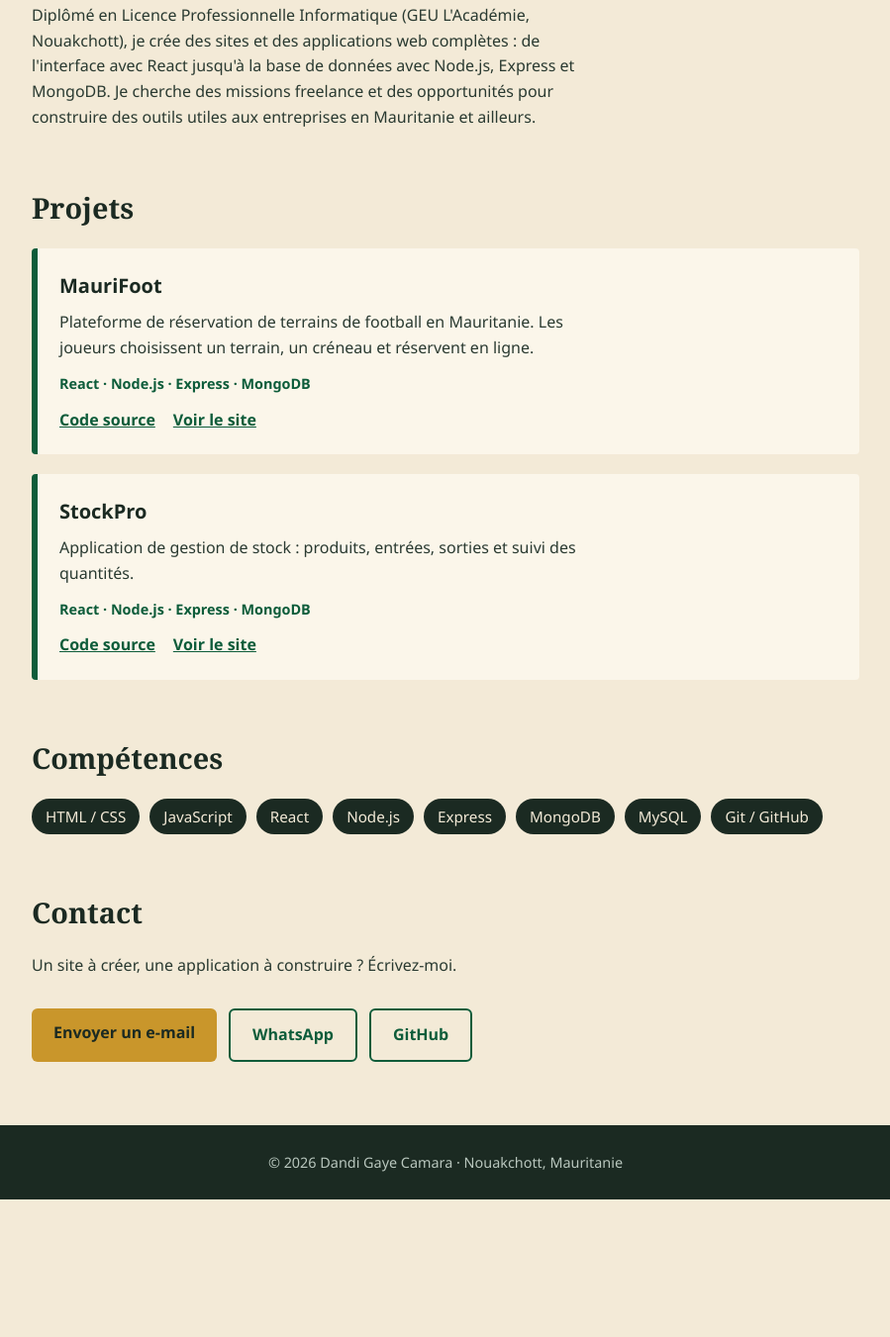
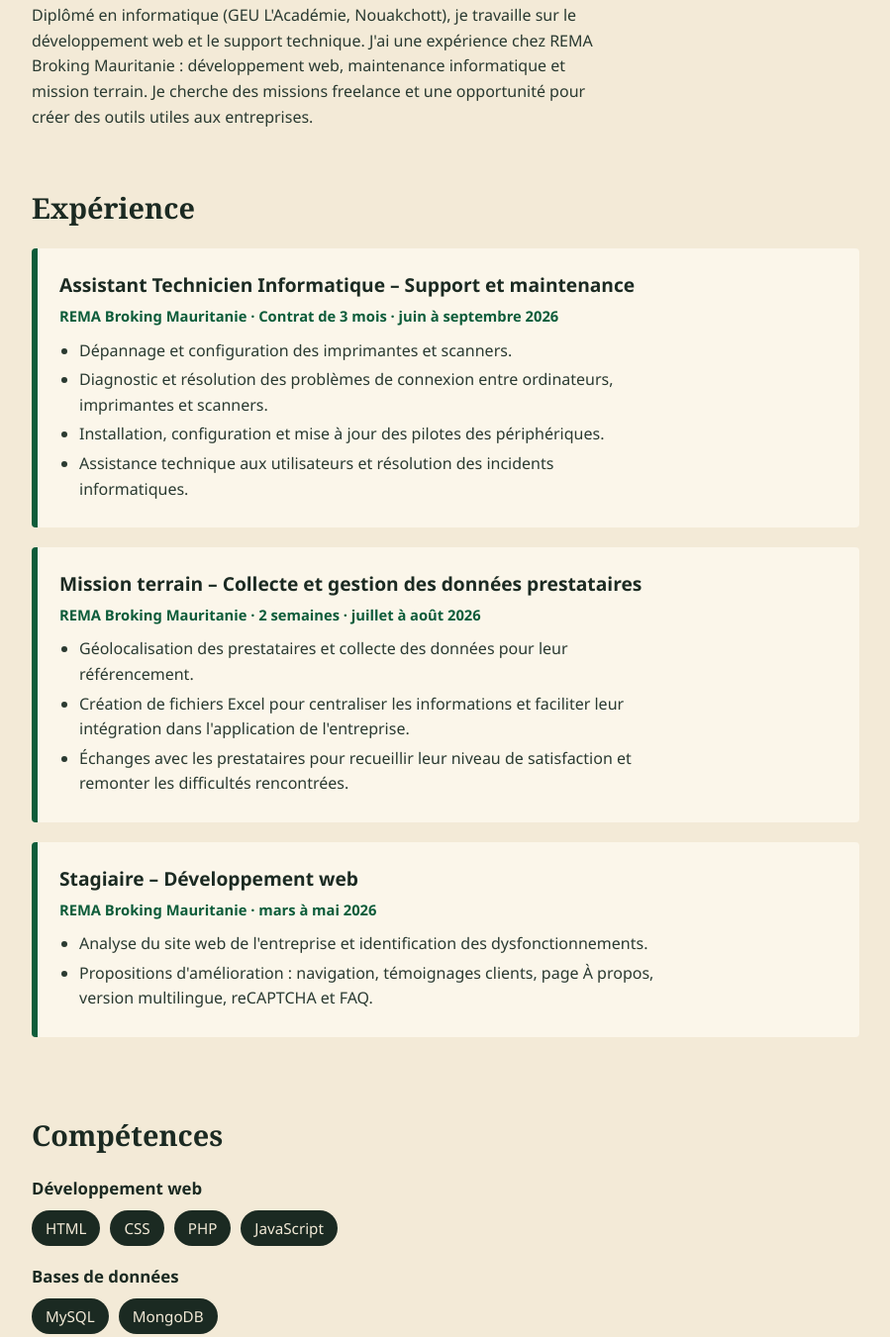
Before and after one commit to dandicamara/portfolio, a plain HTML site: page index.html in a window 1280 px wide. Shown: the part 488-1839 px from the top of the page at 99% size, without its empty margins (190-1089 px from the left). Before the commit the page ends 1700 px from the top, so only its background shows below. Drawn offline with Linux system fonts and the light colour scheme.

Commit message:
Add files via upload

```diff
--- a/index.html
+++ b/index.html
@@ -4,48 +4,45 @@
 <meta charset="UTF-8">
 <meta name="viewport" content="width=device-width, initial-scale=1">
 <title>Dandi Gaye Camara – Développeur Web Junior</title>
-<meta name="description" content="Développeur web junior à Nouakchott. React, Node.js, Express, MongoDB.">
+<meta name="description" content="Développeur web junior et support technique à Nouakchott. HTML, CSS, JavaScript, PHP, MySQL, MongoDB.">
 <style>
-  :root {
-    --sable: #f3ead7;
-    --encre: #1b2a22;
-    --vert: #0d5c3a;
-    --or: #c9962b;
-    --texte: #2a3a31;
-    --carte: #fbf6ea;
-  }
-  * { box-sizing: border-box; margin: 0; padding: 0; }
-  html { scroll-behavior: smooth; }
-  body { font-family: "Segoe UI", system-ui, sans-serif; background: var(--sable); color: var(--texte); line-height: 1.6; }
-  a:focus-visible, .btn:focus-visible { outline: 3px solid var(--or); outline-offset: 3px; }
-  .wrap { max-width: 880px; margin: 0 auto; padding: 0 22px; }
+  :root { --sable:#f3ead7; --encre:#1b2a22; --vert:#0d5c3a; --or:#c9962b; --texte:#2a3a31; --carte:#fbf6ea; }
+  * { box-sizing:border-box; margin:0; padding:0; }
+  html { scroll-behavior:smooth; }
+  body { font-family:"Segoe UI",system-ui,sans-serif; background:var(--sable); color:var(--texte); line-height:1.6; }
+  a:focus-visible,.btn:focus-visible { outline:3px solid var(--or); outline-offset:3px; }
+  .wrap { max-width:880px; margin:0 auto; padding:0 22px; }
 
-  header { background: var(--vert); color: #fff; padding: 72px 0 64px; border-bottom: 8px solid var(--or); }
-  header h1 { font-family: Georgia, "Times New Roman", serif; font-size: clamp(2.4rem, 8vw, 4.2rem); line-height: 1.05; font-weight: 700; letter-spacing: -0.02em; }
-  header p.titre { margin-top: 14px; font-size: 1.15rem; color: #f3ead7; }
-  header p.lieu { margin-top: 4px; color: #cfe3d6; }
-  .actions { margin-top: 30px; display: flex; flex-wrap: wrap; gap: 12px; }
-  .btn { display: inline-block; padding: 12px 22px; border-radius: 6px; font-weight: 600; text-decoration: none; }
-  .btn.plein { background: var(--or); color: var(--encre); }
-  .btn.vide { border: 2px solid #f3ead7; color: #fff; }
+  header { background:var(--vert); color:#fff; padding:72px 0 64px; border-bottom:8px solid var(--or); }
+  header h1 { font-family:Georgia,"Times New Roman",serif; font-size:clamp(2.4rem,8vw,4.2rem); line-height:1.05; letter-spacing:-0.02em; }
+  header .titre { margin-top:14px; font-size:1.15rem; color:#f3ead7; }
+  header .lieu { margin-top:4px; color:#cfe3d6; }
+  .actions { margin-top:30px; display:flex; flex-wrap:wrap; gap:12px; }
+  .btn { display:inline-block; padding:12px 22px; border-radius:6px; font-weight:600; text-decoration:none; }
+  .btn.plein { background:var(--or); color:var(--encre); }
+  .btn.vide { border:2px solid #f3ead7; color:#fff; }
+  .btn.vert { border:2px solid var(--vert); color:var(--vert); }
 
-  section { padding: 56px 0 0; }
-  h2 { font-family: Georgia, serif; font-size: 1.8rem; color: var(--encre); margin-bottom: 18px; }
-  .propos p { max-width: 62ch; }
+  section { padding:56px 0 0; }
+  h2 { font-family:Georgia,serif; font-size:1.8rem; color:var(--encre); margin-bottom:18px; }
+  .propos p { max-width:62ch; }
 
-  .projets { display: grid; gap: 20px; }
-  .projet { background: var(--carte); border-left: 6px solid var(--vert); padding: 22px; border-radius: 4px; }
-  .projet h3 { font-size: 1.25rem; color: var(--encre); }
-  .projet p { margin: 8px 0 12px; max-width: 62ch; }
-  .tech { font-size: .9rem; color: var(--vert); font-weight: 600; }
-  .liens { margin-top: 12px; display: flex; gap: 18px; flex-wrap: wrap; }
-  .liens a { color: var(--vert); font-weight: 600; }
+  .poste { background:var(--carte); border-left:6px solid var(--vert); padding:22px; border-radius:4px; margin-bottom:20px; }
+  .poste h3 { font-size:1.2rem; color:var(--encre); }
+  .poste .meta { color:var(--vert); font-weight:600; font-size:.92rem; margin:4px 0 10px; }
+  .poste ul { padding-left:20px; max-width:66ch; }
+  .poste li { margin-bottom:4px; }
 
-  .competences { display: flex; flex-wrap: wrap; gap: 10px; list-style: none; }
-  .competences li { background: var(--encre); color: var(--sable); padding: 6px 14px; border-radius: 20px; font-size: .95rem; }
+  .competences { display:grid; gap:18px; }
+  .groupe h3 { font-size:1.05rem; color:var(--encre); margin-bottom:8px; }
+  .groupe ul { display:flex; flex-wrap:wrap; gap:10px; list-style:none; }
+  .groupe li { background:var(--encre); color:var(--sable); padding:6px 14px; border-radius:20px; font-size:.95rem; }
 
-  .contact p { margin-bottom: 14px; }
-  footer { margin-top: 64px; padding: 26px 0; background: var(--encre); color: #b9c7be; text-align: center; font-size: .9rem; }
+  .formation p { margin-bottom:10px; }
+  .formation strong { color:var(--encre); }
+
+  .contact p { margin-bottom:14px; }
+  footer { margin-top:64px; padding:26px 0; background:var(--encre); color:#b9c7be; text-align:center; font-size:.9rem; }
 </style>
 </head>
 <body>
@@ -53,11 +50,11 @@
 <header>
   <div class="wrap">
     <h1>Dandi Gaye Camara</h1>
-    <p class="titre">Développeur Web Junior · React, Node.js, MongoDB</p>
+    <p class="titre">Développeur Web Junior · Support et maintenance informatique</p>
     <p class="lieu">Nouakchott, Mauritanie</p>
     <div class="actions">
       <a class="btn plein" href="#contact">Me contacter</a>
-      <a class="btn vide" href="#projets">Voir mes projets</a>
+      <a class="btn vide" href="#experience">Voir mon expérience</a>
     </div>
   </div>
 </header>
@@ -66,57 +63,73 @@
 
   <section class="propos" id="apropos">
     <h2>À propos</h2>
-    <p>Diplômé en Licence Professionnelle Informatique (GEU L'Académie, Nouakchott), je crée des sites et des applications web complètes : de l'interface avec React jusqu'à la base de données avec Node.js, Express et MongoDB. Je cherche des missions freelance et des opportunités pour construire des outils utiles aux entreprises en Mauritanie et ailleurs.</p>
+    <p>Diplômé en informatique (GEU L'Académie, Nouakchott), je travaille sur le développement web et le support technique. J'ai une expérience chez REMA Broking Mauritanie : développement web, maintenance informatique et mission terrain. Je cherche des missions freelance et une opportunité pour créer des outils utiles aux entreprises.</p>
   </section>
 
-  <section id="projets">
-    <h2>Projets</h2>
-    <div class="projets">
+  <section id="experience">
+    <h2>Expérience</h2>
 
-      <article class="projet">
-        <h3>MauriFoot</h3>
-        <p>Plateforme de réservation de terrains de football en Mauritanie. Les joueurs choisissent un terrain, un créneau et réservent en ligne.</p>
-        <p class="tech">React · Node.js · Express · MongoDB</p>
-        <div class="liens">
-          <a href="https://github.com/dandicamara/maurifoot">Code source</a>
-          <a href="#">Voir le site</a>
-        </div>
-      </article>
+    <article class="poste">
+      <h3>Assistant Technicien Informatique – Support et maintenance</h3>
+      <p class="meta">REMA Broking Mauritanie · Contrat de 3 mois · juin à septembre 2026</p>
+      <ul>
+        <li>Dépannage et configuration des imprimantes et scanners.</li>
+        <li>Diagnostic et résolution des problèmes de connexion entre ordinateurs, imprimantes et scanners.</li>
+        <li>Installation, configuration et mise à jour des pilotes des périphériques.</li>
+        <li>Assistance technique aux utilisateurs et résolution des incidents informatiques.</li>
+      </ul>
+    </article>
 
-      <article class="projet">
-        <h3>StockPro</h3>
-        <p>Application de gestion de stock : produits, entrées, sorties et suivi des quantités.</p>
-        <p class="tech">React · Node.js · Express · MongoDB</p>
-        <div class="liens">
-          <a href="https://github.com/dandicamara/stockpro">Code source</a>
-          <a href="#">Voir le site</a>
-        </div>
-      </article>
+    <article class="poste">
+      <h3>Mission terrain – Collecte et gestion des données prestataires</h3>
+      <p class="meta">REMA Broking Mauritanie · 2 semaines · juillet à août 2026</p>
+      <ul>
+        <li>Géolocalisation des prestataires et collecte des données pour leur référencement.</li>
+        <li>Création de fichiers Excel pour centraliser les informations et faciliter leur intégration dans l'application de l'entreprise.</li>
+        <li>Échanges avec les prestataires pour recueillir leur niveau de satisfaction et remonter les difficultés rencontrées.</li>
+      </ul>
+    </article>
 
-    </div>
+    <article class="poste">
+      <h3>Stagiaire – Développement web</h3>
+      <p class="meta">REMA Broking Mauritanie · mars à mai 2026</p>
+      <ul>
+        <li>Analyse du site web de l'entreprise et identification des dysfonctionnements.</li>
+        <li>Propositions d'amélioration : navigation, témoignages clients, page À propos, version multilingue, reCAPTCHA et FAQ.</li>
+      </ul>
+    </article>
   </section>
 
   <section id="competences">
     <h2>Compétences</h2>
-    <ul class="competences">
-      <li>HTML / CSS</li>
-      <li>JavaScript</li>
-      <li>React</li>
-      <li>Node.js</li>
-      <li>Express</li>
-      <li>MongoDB</li>
-      <li>MySQL</li>
-      <li>Git / GitHub</li>
-    </ul>
+    <div class="competences">
+      <div class="groupe"><h3>Développement web</h3>
+        <ul><li>HTML</li><li>CSS</li><li>PHP</li><li>JavaScript</li></ul></div>
+      <div class="groupe"><h3>Bases de données</h3>
+        <ul><li>MySQL</li><li>MongoDB</li></ul></div>
+      <div class="groupe"><h3>Programmation</h3>
+        <ul><li>Java</li><li>Laravel 11 (en apprentissage)</li></ul></div>
+      <div class="groupe"><h3>Bureautique</h3>
+        <ul><li>Microsoft Word</li><li>Excel</li><li>PowerPoint</li></ul></div>
+      <div class="groupe"><h3>Support technique</h3>
+        <ul><li>Maintenance informatique</li><li>Support technique</li></ul></div>
+    </div>
+  </section>
+
+  <section class="formation" id="formation">
+    <h2>Formation</h2>
+    <p><strong>Licence 3 en Développement Web</strong> · GEU L'Académie, Nouakchott · 2025 – 2026</p>
+    <p><strong>BTS Informatique (2 ans)</strong> · GEU L'Académie, Nouakchott · 2023 – 2025</p>
+    <p><strong>Baccalauréat scientifique</strong> · École Annexe, Nouakchott · 2022 – 2023</p>
   </section>
 
   <section class="contact" id="contact">
     <h2>Contact</h2>
-    <p>Un site à créer, une application à construire ? Écrivez-moi.</p>
+    <p>Un site à créer, un problème technique à résoudre ? Écrivez-moi.</p>
     <div class="actions">
       <a class="btn plein" href="mailto:dandi.gaye.camara@gmail.com">Envoyer un e-mail</a>
-      <a class="btn vide" style="border-color:var(--vert);color:var(--vert)" href="https://wa.me/22241487553">WhatsApp</a>
-      <a class="btn vide" style="border-color:var(--vert);color:var(--vert)" href="https://github.com/dandicamara">GitHub</a>
+      <a class="btn vert" href="https://wa.me/22241487553">WhatsApp</a>
+      <a class="btn vert" href="https://github.com/dandicamara">GitHub</a>
     </div>
   </section>
 
```
